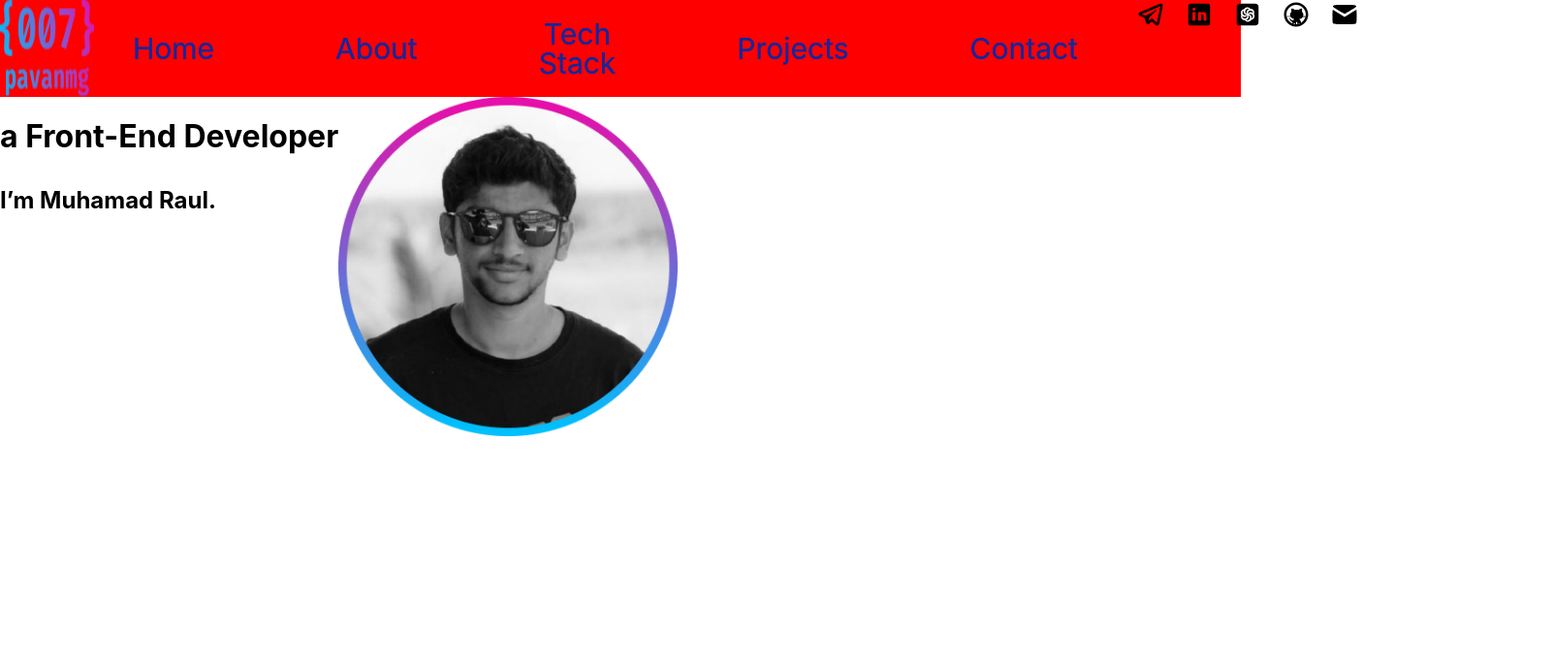
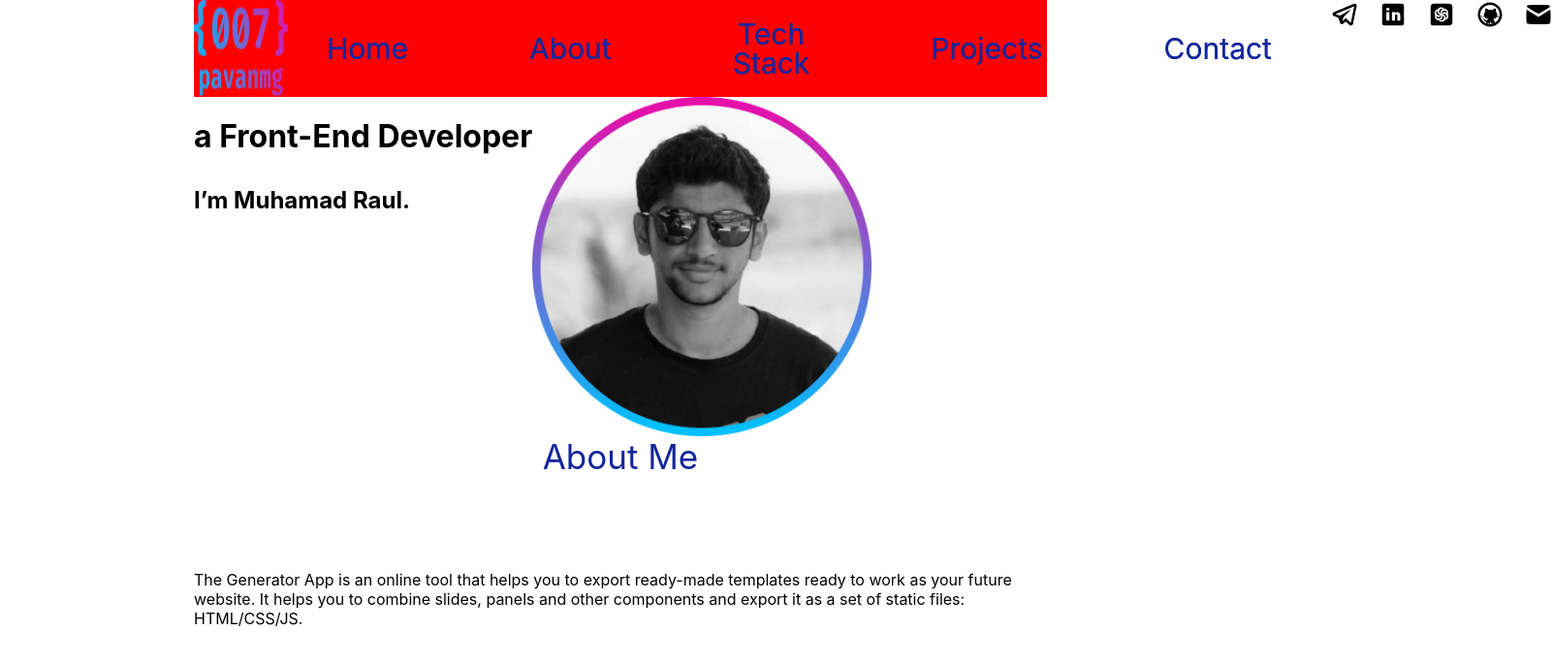
Before and after one commit to yevhenkr/portfolio-third-variant, a React app: page / in a window 1280 px wide. Shown: the top 684 px of the page at 97% size, 1602 px wide, since content can reach past the window. Built offline with nearby package versions, Linux system fonts and the light colour scheme.

Commit message:
feat: about

```diff
--- a/src/App.tsx
+++ b/src/App.tsx
@@ -1,6 +1,7 @@
 import styled from 'styled-components';
 import {Main} from "./common/components/layout/main/main";
 import {Header} from "./common/components/layout/header/Header";
+import {About} from "./common/components/layout/sections/about/About";
 
 
 function App() {
@@ -8,6 +9,7 @@ function App() {
         <AppWrapper>
             <Header/>
             <Main/>
+            <About/>
         </AppWrapper>
     );
 }
--- a/src/common/components/layout/header/Header.tsx
+++ b/src/common/components/layout/header/Header.tsx
@@ -20,6 +20,7 @@ export const Header = () => {
 
 const HeaderWrap = styled(FlexWrapper)`
     background-color: red;
+    margin: 0 200px;
 `;
 
 const Logo = styled.img`
--- a/src/common/components/layout/main/main.tsx
+++ b/src/common/components/layout/main/main.tsx
@@ -17,6 +17,7 @@ export const Main = () => {
 const StyledMain = styled.main`
     display: flex;
     flex-direction: row;
+    margin: 0 200px;
 `
 const StyledH1 = styled.h1``
 const StyledH2 = styled.h2``
--- a/src/common/components/layout/sections/about/About.tsx
+++ b/src/common/components/layout/sections/about/About.tsx
@@ -1,9 +1,24 @@
 import React from 'react';
+import styled from "styled-components";
+import {TitleSection} from "../../../ui/titleSections/TitleSection";
 
 export const About = () => {
     return (
-        <div>
-
-        </div>
+        <AboutSection>
+            <TitleSection wordOne={"About Me"}/>
+            <AboutText>The Generator App is an online tool that helps you to export ready-made templates ready to work
+                as your future website. It helps you to combine slides, panels and other components and export it as a
+                set of static files: HTML/CSS/JS.</AboutText>
+        </AboutSection>
     );
 };
+
+const AboutSection = styled.section`
+    display: flex;
+    flex-direction: column;
+    margin: 0 200px;
+`
+const AboutText = styled.p`
+    display: flex;
+    flex-direction: column;
+`
--- a/src/common/components/ui/titleSections/TitleSection.tsx
+++ b/src/common/components/ui/titleSections/TitleSection.tsx
@@ -4,14 +4,14 @@ import {myTheme} from "../../../../styles/Theme.styled";
 
 type TitleProps = {
   wordOne: string
-  wordSecond: string
+  wordSecond?: string
 }
 
 export const TitleSection = (props: TitleProps) => {
   return (
       <StyledH2>
           <SpanFirst>{`${props.wordOne}`} </SpanFirst>
-          <SpanSecond>{props.wordSecond}</SpanSecond>
+          {props.wordSecond ? <SpanSecond>{props.wordSecond}</SpanSecond>:""}
       </StyledH2>
   )
 }
```
